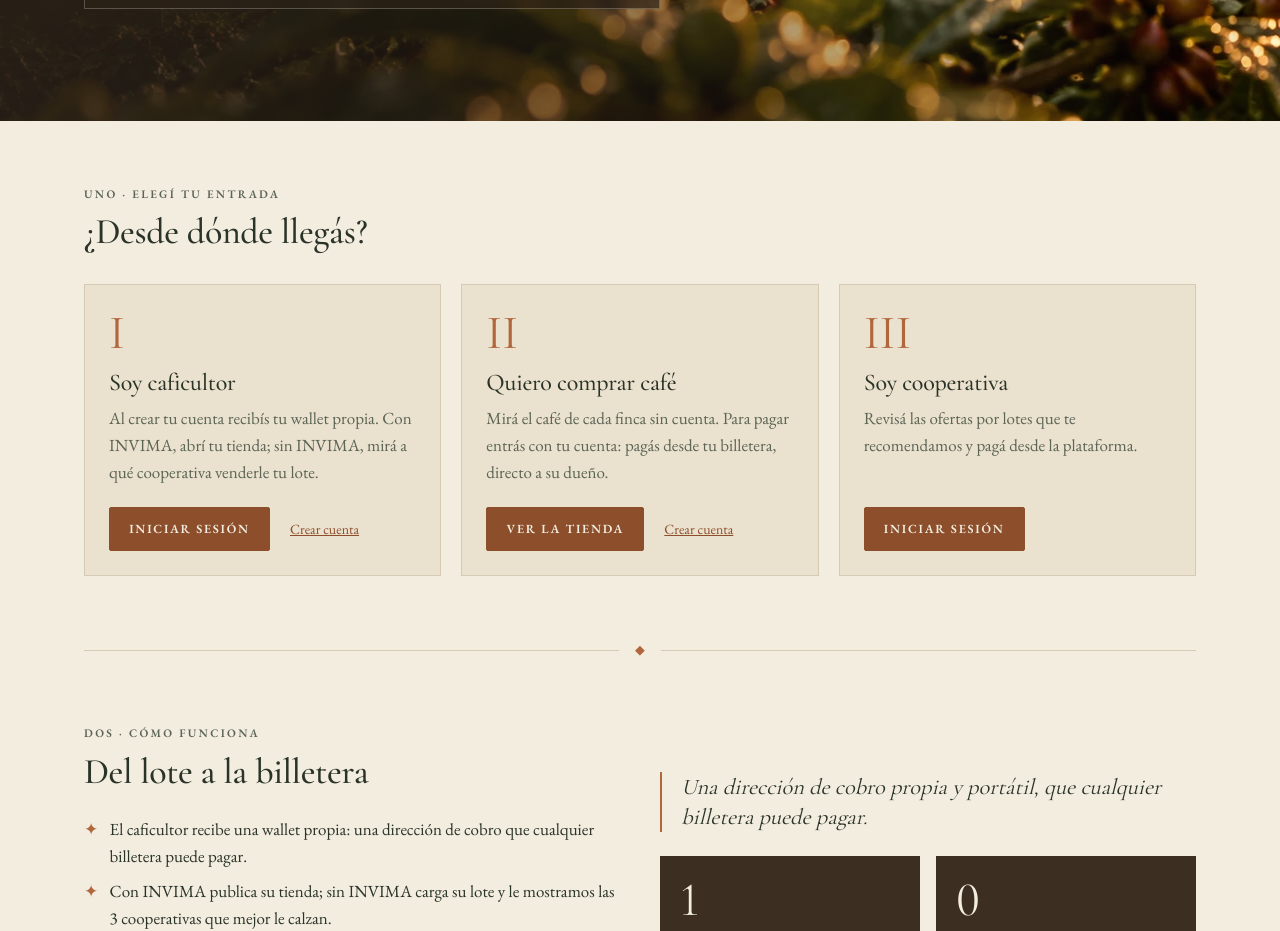
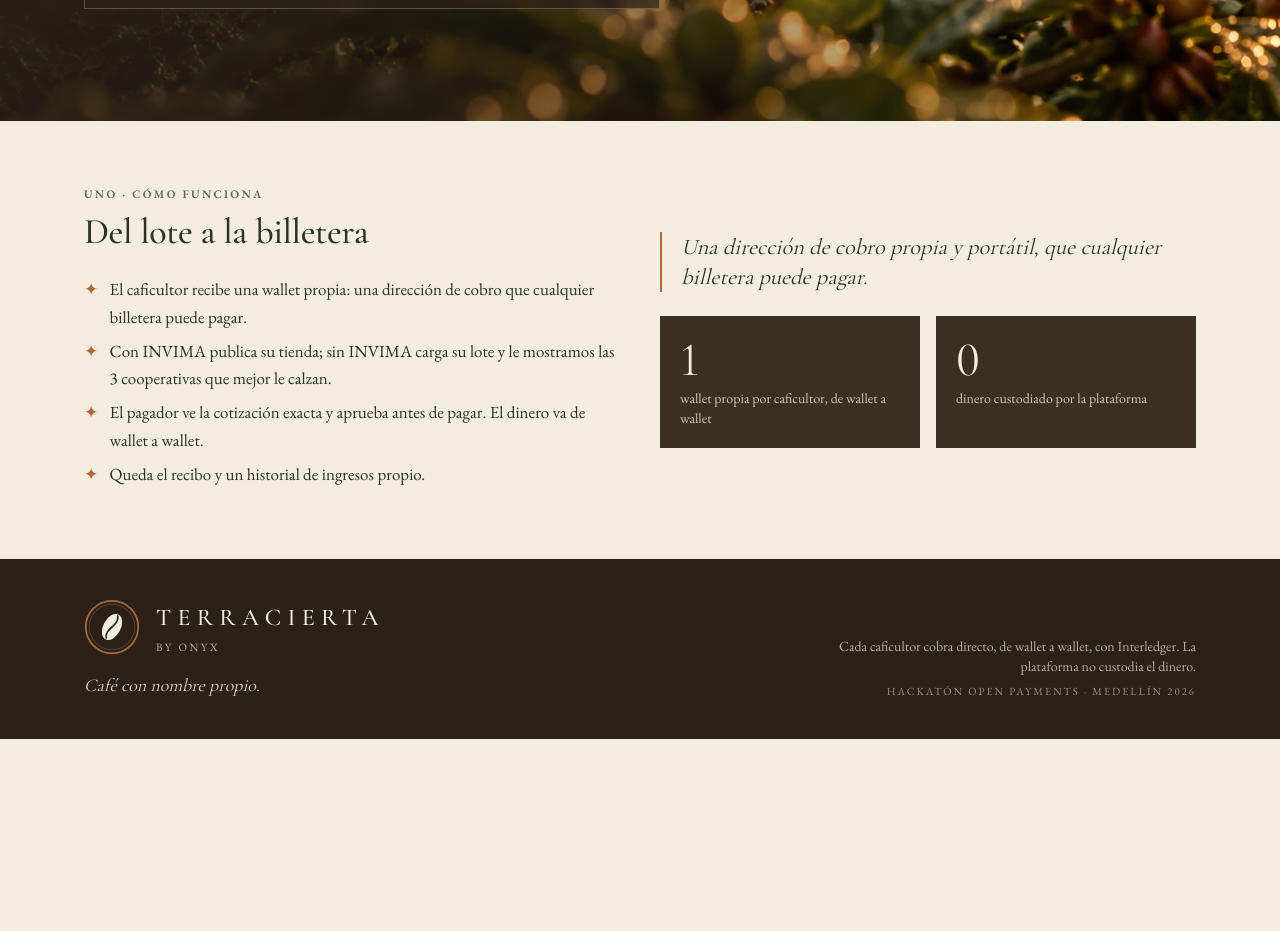
Before and after one commit to SalazarDukeImpactHub/terracierta-by-onyx, a Next.js app: page / in a window 1280 px wide. Shown: the part 800-1731 px from the top of the page. After the commit the page ends 1539 px from the top, so only its background shows below. Built offline with nearby package versions, Linux system fonts and the light colour scheme; no server answers.

Commit message:
feat(ui): se elimina la sección de tarjetas que repetía el selector de rol

```diff
--- a/src/app/page.tsx
+++ b/src/app/page.tsx
@@ -1,11 +1,9 @@
 import Image from "next/image";
-import Link from "next/link";
 import { SelectorRol, type OpcionRol } from "@/components/selector-rol";
 
 interface RolInicio {
   id: string;
   etiqueta: string;
-  numeral: string;
   titulo: string;
   texto: string;
   href: string;
@@ -19,7 +17,6 @@ const ROLES: RolInicio[] = [
   {
     id: "caficultor",
     etiqueta: "Caficultor",
-    numeral: "I",
     titulo: "Soy caficultor",
     texto: "Al crear tu cuenta recibís tu wallet propia. Con INVIMA, abrí tu tienda; sin INVIMA, mirá a qué cooperativa venderle tu lote.",
     href: "/acceso",
@@ -30,7 +27,6 @@ const ROLES: RolInicio[] = [
   {
     id: "comprador",
     etiqueta: "Comprador",
-    numeral: "II",
     titulo: "Quiero comprar café",
     texto: "Mirá el café de cada finca sin cuenta. Para pagar entrás con tu cuenta: pagás desde tu billetera, directo a su dueño.",
     href: "/tienda",
@@ -40,7 +36,6 @@ const ROLES: RolInicio[] = [
   {
     id: "cooperativa",
     etiqueta: "Cooperativa",
-    numeral: "III",
     titulo: "Soy cooperativa",
     texto: "Revisá las ofertas por lotes que te recomendamos y pagá desde la plataforma.",
     href: "/acceso",
@@ -102,39 +97,9 @@ export default function Inicio() {
         </div>
       </section>
 
-      <section className="mx-auto max-w-6xl px-5 py-16">
-        <p className="etiqueta">Uno · Elegí tu entrada</p>
-        <h2 className="mt-2 text-4xl">¿Desde dónde llegás?</h2>
-        <div className="mt-8 grid gap-5 md:grid-cols-3">
-          {ROLES.map((r) => (
-            <article key={r.numeral} className="flex flex-col border border-linea bg-crema-2 p-6">
-              <span className="font-titulo text-5xl text-cobre">{r.numeral}</span>
-              <h3 className="mt-3 text-2xl">{r.titulo}</h3>
-              <p className="mt-2 flex-1 text-apagado">{r.texto}</p>
-              <div className="mt-5 flex flex-wrap items-center gap-x-5 gap-y-2">
-                <Link href={r.href} className="btn self-start">
-                  {r.accion}
-                </Link>
-                {r.registro && (
-                  <Link href={r.registro} className="text-sm text-cobre-oscuro underline">
-                    Crear cuenta
-                  </Link>
-                )}
-              </div>
-            </article>
-          ))}
-        </div>
-      </section>
-
-      <div className="mx-auto max-w-6xl px-5">
-        <div className="rombo" aria-hidden="true">
-          ◆
-        </div>
-      </div>
-
       <section className="mx-auto grid max-w-6xl gap-10 px-5 py-16 md:grid-cols-2">
         <div>
-          <p className="etiqueta">Dos · Cómo funciona</p>
+          <p className="etiqueta">Uno · Cómo funciona</p>
           <h2 className="mt-2 text-4xl">Del lote a la billetera</h2>
           <ul className="cruces mt-6">
             {PASOS.map((p) => (
```
